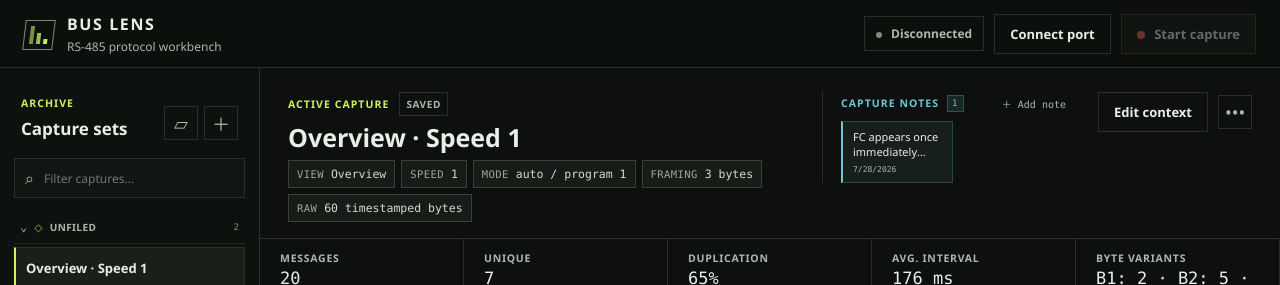
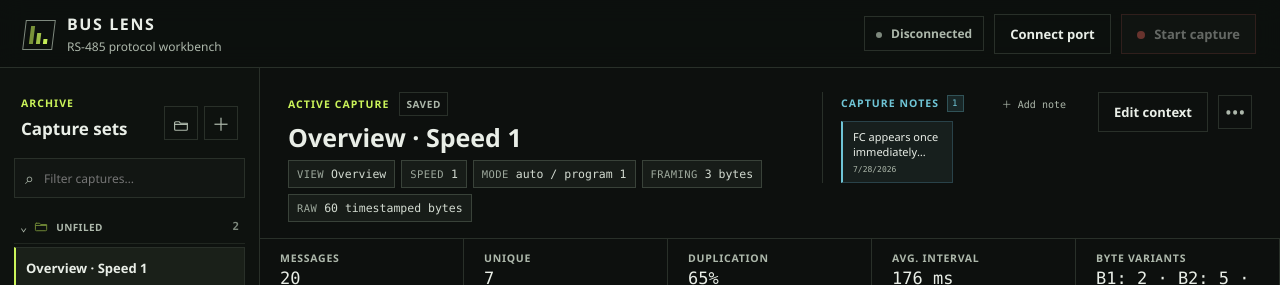
Before and after one commit to Wiktor102/bus-lens, a React (Vite) app: page / in a window 1280 px wide. Shown: the top 285 px of the page. Built offline with nearby package versions, Linux system fonts and the light colour scheme.

Commit message:
Polish sidebar folder controls

```diff
--- a/src/App.tsx
+++ b/src/App.tsx
@@ -40,7 +40,10 @@ function Sidebar() {
 				</div>
 				<div className="sidebar-create-actions">
 					<button id="newFolderBtn" className="icon-btn" title="New folder" aria-label="New folder">
-						▱
+						<svg viewBox="0 0 24 24" aria-hidden="true">
+							<path d="M3.75 6.75h5.1l1.8 2.1h9.6v8.4a1.5 1.5 0 0 1-1.5 1.5h-15a1.5 1.5 0 0 1-1.5-1.5v-9a1.5 1.5 0 0 1 1.5-1.5Z" />
+							<path d="M2.25 10.35h18" />
+						</svg>
 					</button>
 					<button id="newCaptureBtn" className="icon-btn" title="New capture" aria-label="New capture">
 						＋
--- a/src/controller.ts
+++ b/src/controller.ts
@@ -39,6 +39,7 @@ const LIVE_REFRESH_MS = 120;
 const VIRTUAL_ROW_HEIGHT = 56;
 const VIRTUAL_OVERSCAN = 8;
 const MAX_SEND_HISTORY = 250;
+const FOLDER_ICON = `<svg viewBox="0 0 24 24" aria-hidden="true"><path d="M3.75 6.75h5.1l1.8 2.1h9.6v8.4a1.5 1.5 0 0 1-1.5 1.5h-15a1.5 1.5 0 0 1-1.5-1.5v-9a1.5 1.5 0 0 1 1.5-1.5Z" /><path d="M2.25 10.35h18" /></svg>`;
 
 const demoCaptures = [
 	{
@@ -680,7 +681,7 @@ function renderFolderGroup(group, searching) {
 				<button class="folder-toggle" type="button" data-folder-toggle="${escapeHtml(group.id)}"
 					aria-expanded="${!collapsed}" aria-label="${collapsed ? "Expand" : "Collapse"} ${escapeHtml(group.name)}">
 					<span class="folder-chevron">⌄</span>
-					<span class="folder-icon" aria-hidden="true">${group.system ? "◇" : "▱"}</span>
+					<span class="folder-icon">${FOLDER_ICON}</span>
 					<strong>${escapeHtml(group.name)}</strong>
 					<small>${group.captures.length}</small>
 				</button>
--- a/src/styles.css
+++ b/src/styles.css
@@ -211,6 +211,16 @@ button {
 	font-size: 18px;
 	border: 1px solid var(--line);
 }
+.icon-btn svg {
+	width: 17px;
+	height: 17px;
+	fill: none;
+	stroke: currentColor;
+	stroke-linecap: round;
+	stroke-linejoin: round;
+	stroke-width: 1.6;
+	vertical-align: middle;
+}
 
 .workspace {
 	display: grid;
@@ -311,7 +321,11 @@ p {
 .folder-toggle small {
 	margin-left: auto;
 	color: var(--faint);
-	font: 9px var(--mono);
+	min-width: 2.5ch;
+	font: 600 11px var(--mono);
+	font-variant-numeric: tabular-nums;
+	letter-spacing: 0;
+	text-align: right;
 }
 .folder-chevron {
 	font: 12px var(--mono);
@@ -322,8 +336,20 @@ p {
 	transform: rotate(-90deg);
 }
 .folder-icon {
+	display: inline-flex;
+	flex: 0 0 auto;
 	color: var(--acid-dim);
-	font: 14px var(--mono);
+	width: 15px;
+	height: 15px;
+}
+.folder-icon svg {
+	width: 100%;
+	height: 100%;
+	fill: none;
+	stroke: currentColor;
+	stroke-linecap: round;
+	stroke-linejoin: round;
+	stroke-width: 1.6;
 }
 .folder-actions {
 	display: flex;
```
